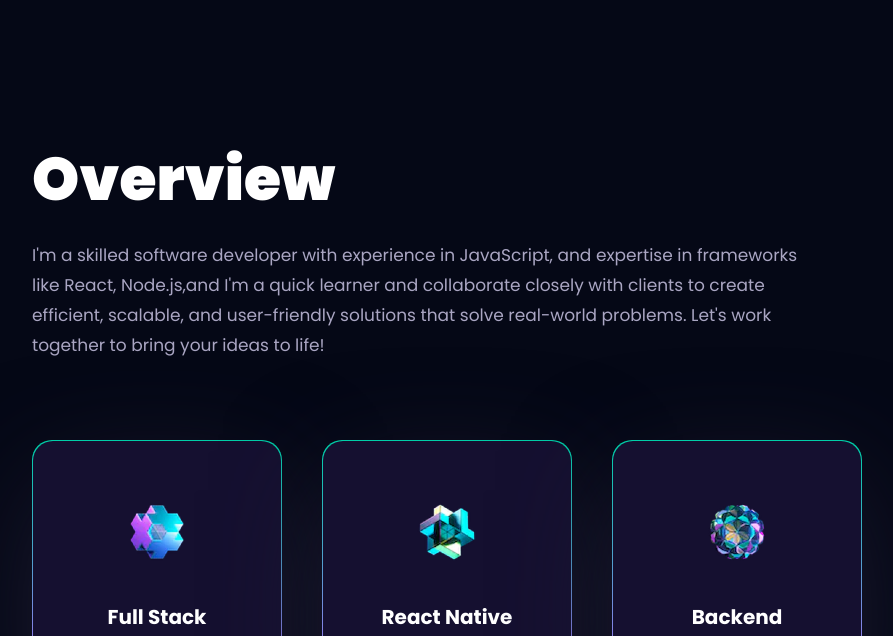
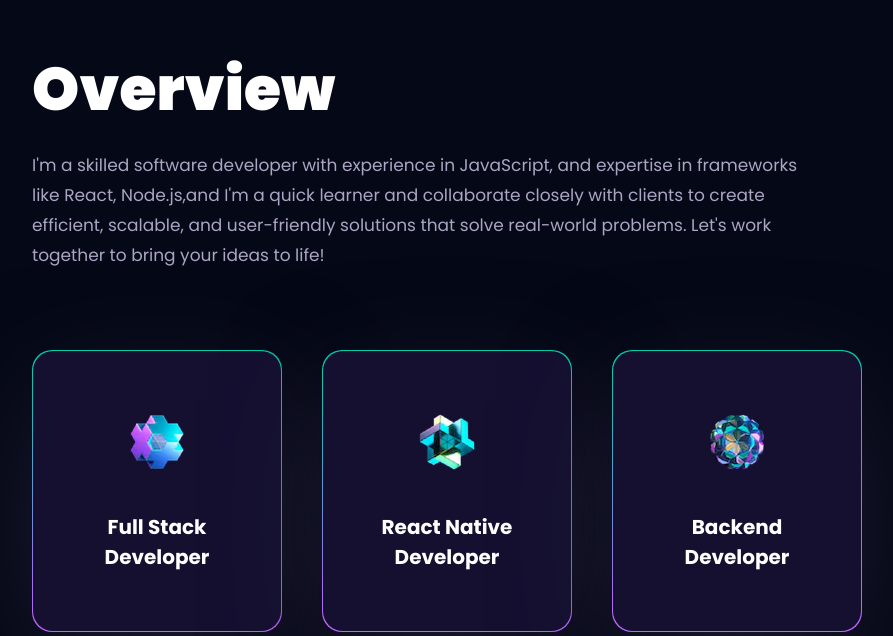
Before and after one commit to QasemPR/QasemBradosti, a React (Create React App) app: page / in a window 1280 px wide. Shown: the part 944-1580 px from the top of the page, without its empty margins (32-925 px from the left). Built offline with nearby package versions, Linux system fonts and the light colour scheme.

Commit message:
what i write ?

```diff
--- a/src/App.jsx
+++ b/src/App.jsx
@@ -18,7 +18,7 @@ const App = () => {
           <Navbar />
           <Hero />
         </div>
-        <div className="mt-[190px]" >
+        <div className="mt-[100px]" >
           <About />
           <Experience />
         </div>
```
